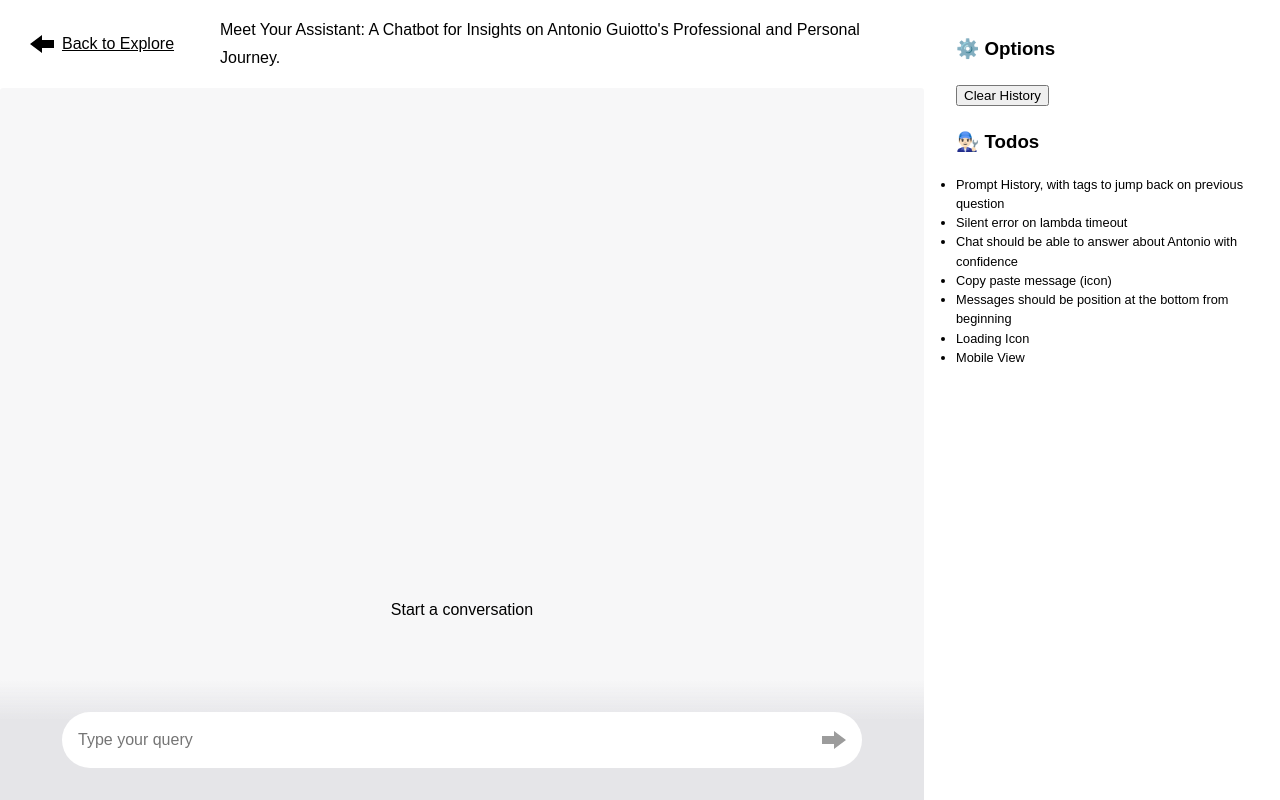
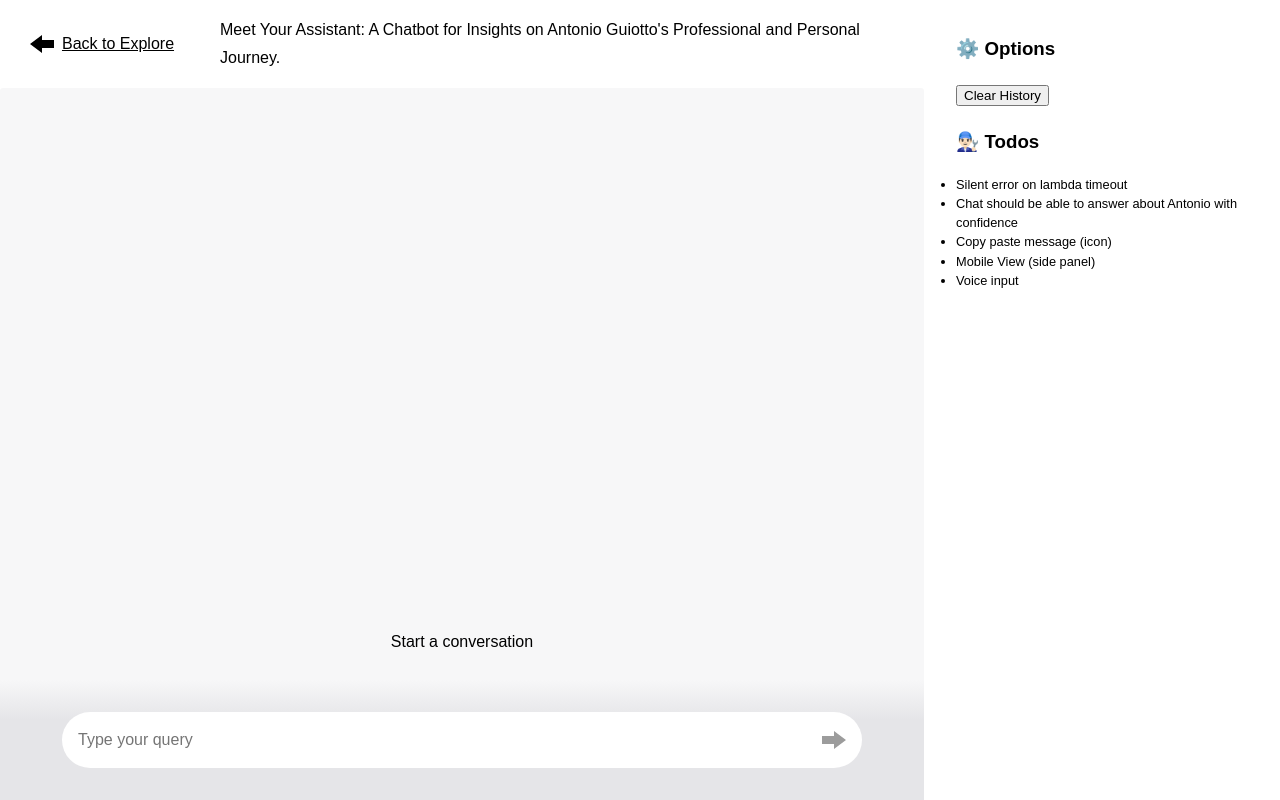
Before and after one commit to palloncino/antonioguiotto.com, a React (Create React App) app: page /chat-up in a window 1280 px wide. Built offline with nearby package versions, Linux system fonts and the light colour scheme.

Commit message:
margin to loading svg

```diff
--- a/src/features/ChatUp/ChatUp.css
+++ b/src/features/ChatUp/ChatUp.css
@@ -222,5 +222,4 @@
   flex-direction: column;
   justify-content: center;
   align-items: flex-start;
-  margin-top: 2rem;
 }
--- a/src/features/ChatUp/index.tsx
+++ b/src/features/ChatUp/index.tsx
@@ -126,7 +126,7 @@ const ChatUp = () => {
 	};
 
 	const renderLoader = () => (
-		<div style={{ height: '2rem', width: '100%', display: 'flex', alignItems: 'center', justifyContent: 'center' }}>
+		<div style={{ marginTop: '2rem', width: '100%', display: 'flex', alignItems: 'center', justifyContent: 'center' }}>
 			<div className="dots">
 				<div className="dot dot1"></div>
 				<div className="dot dot2"></div>
@@ -235,9 +235,6 @@ const ChatUp = () => {
 							<h3>👨🏻‍🔧 Todos</h3>
 							<ul style={{ fontSize: '.8rem', lineHeight: '1.2rem' }}>
 								<li>
-									Prompt History, with tags to jump back on previous question
-								</li>
-								<li>
 									Silent error on lambda timeout
 								</li>
 								<li>
@@ -247,13 +244,10 @@ const ChatUp = () => {
 									Copy paste message (icon)
 								</li>
 								<li>
-									Messages should be position at the bottom from beginning
+									Mobile View (side panel)
 								</li>
 								<li>
-									Loading Icon
-								</li>
-								<li>
-									Mobile View
+									Voice input
 								</li>
 							</ul>
 						</div>
```
